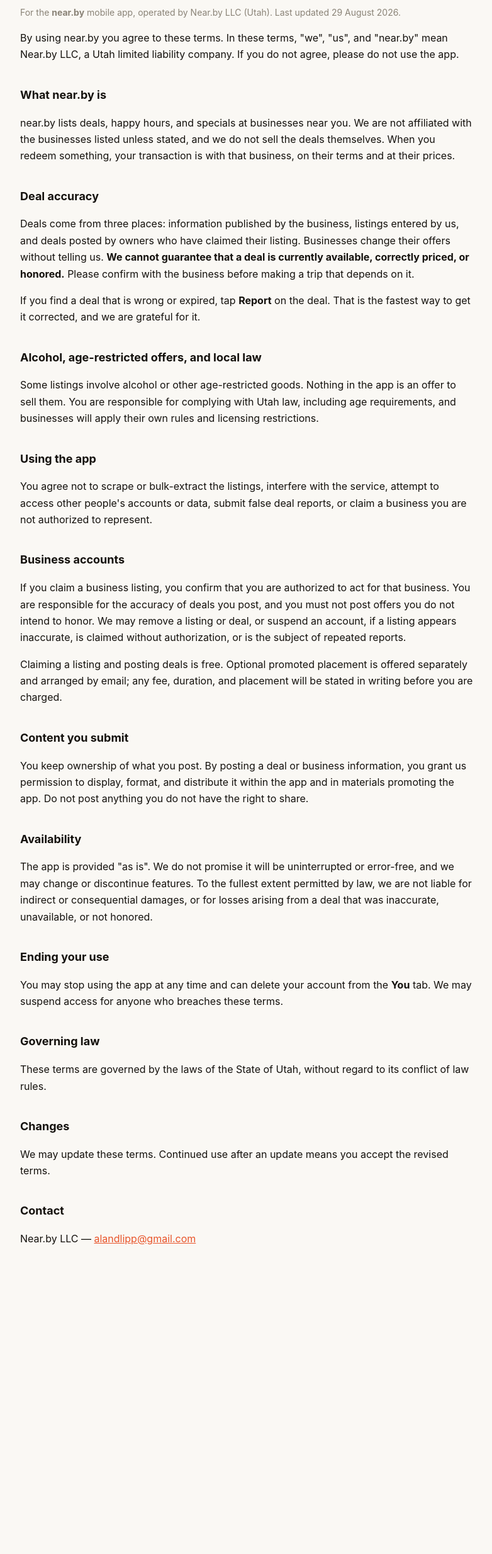
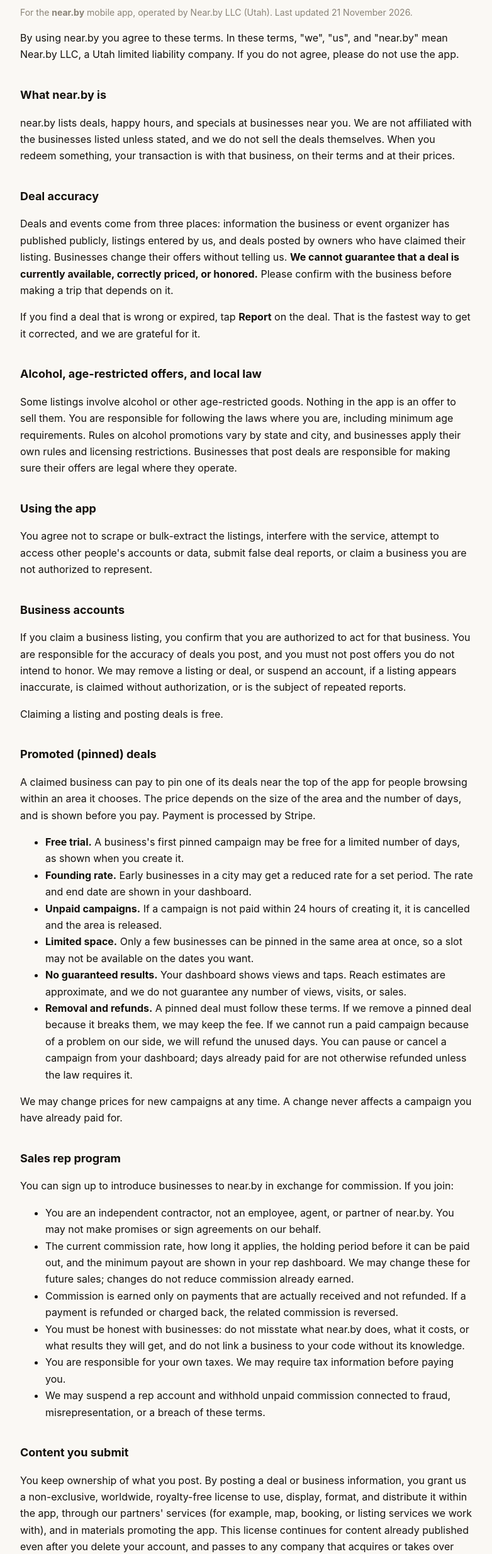
Before and after one commit to alwish45/nearby-legal, a plain HTML site: page terms.html in a window 1280 px wide. Shown: the part 101-2569 px from the top of the page at 63% size, without its empty margins (248-1030 px from the left). Before the commit the page ends 2177 px from the top, so only its background shows below. Drawn offline with Linux system fonts and the light colour scheme.

Commit message:
Update privacy policy and terms to match current app
Privacy: disclose coarse location pings (90-day retention), report
identifiers, saved deals, claim verification data, Stripe payments,
sales rep data, and transfer on acquisition.
Terms: state-neutral alcohol language, pinned deal terms, sales rep
program terms, broader content license, assignment clause.

Co-Authored-By: Claude Opus 5.5 <noreply@anthropic.com>
Claude-Session: https://claude.ai/code/session_01WMga226SyUXkCbxouC8GgP

```diff
--- a/terms.html
+++ b/terms.html
@@ -23,7 +23,7 @@
 <body>
 
 <h1>Terms of Use</h1>
-<p class="updated">For the <strong>near.by</strong> mobile app, operated by Near.by LLC (Utah). Last updated 29 August 2026.</p>
+<p class="updated">For the <strong>near.by</strong> mobile app, operated by Near.by LLC (Utah). Last updated 21 November 2026.</p>
 
 <p>By using near.by you agree to these terms. In these terms, "we", "us", and "near.by" mean Near.by LLC, a Utah limited liability company. If you do not agree, please do not use the app.</p>
 
@@ -31,21 +31,44 @@
 <p>near.by lists deals, happy hours, and specials at businesses near you. We are not affiliated with the businesses listed unless stated, and we do not sell the deals themselves. When you redeem something, your transaction is with that business, on their terms and at their prices.</p>
 
 <h2>Deal accuracy</h2>
-<p>Deals come from three places: information published by the business, listings entered by us, and deals posted by owners who have claimed their listing. Businesses change their offers without telling us. <strong>We cannot guarantee that a deal is currently available, correctly priced, or honored.</strong> Please confirm with the business before making a trip that depends on it.</p>
+<p>Deals and events come from three places: information the business or event organizer has published publicly, listings entered by us, and deals posted by owners who have claimed their listing. Businesses change their offers without telling us. <strong>We cannot guarantee that a deal is currently available, correctly priced, or honored.</strong> Please confirm with the business before making a trip that depends on it.</p>
 <p>If you find a deal that is wrong or expired, tap <strong>Report</strong> on the deal. That is the fastest way to get it corrected, and we are grateful for it.</p>
 
 <h2>Alcohol, age-restricted offers, and local law</h2>
-<p>Some listings involve alcohol or other age-restricted goods. Nothing in the app is an offer to sell them. You are responsible for complying with Utah law, including age requirements, and businesses will apply their own rules and licensing restrictions.</p>
+<p>Some listings involve alcohol or other age-restricted goods. Nothing in the app is an offer to sell them. You are responsible for following the laws where you are, including minimum age requirements. Rules on alcohol promotions vary by state and city, and businesses apply their own rules and licensing restrictions. Businesses that post deals are responsible for making sure their offers are legal where they operate.</p>
 
 <h2>Using the app</h2>
 <p>You agree not to scrape or bulk-extract the listings, interfere with the service, attempt to access other people's accounts or data, submit false deal reports, or claim a business you are not authorized to represent.</p>
 
 <h2>Business accounts</h2>
 <p>If you claim a business listing, you confirm that you are authorized to act for that business. You are responsible for the accuracy of deals you post, and you must not post offers you do not intend to honor. We may remove a listing or deal, or suspend an account, if a listing appears inaccurate, is claimed without authorization, or is the subject of repeated reports.</p>
-<p>Claiming a listing and posting deals is free. Optional promoted placement is offered separately and arranged by email; any fee, duration, and placement will be stated in writing before you are charged.</p>
+<p>Claiming a listing and posting deals is free.</p>
+
+<h2>Promoted (pinned) deals</h2>
+<p>A claimed business can pay to pin one of its deals near the top of the app for people browsing within an area it chooses. The price depends on the size of the area and the number of days, and is shown before you pay. Payment is processed by Stripe.</p>
+<ul>
+  <li><strong>Free trial.</strong> A business's first pinned campaign may be free for a limited number of days, as shown when you create it.</li>
+  <li><strong>Founding rate.</strong> Early businesses in a city may get a reduced rate for a set period. The rate and end date are shown in your dashboard.</li>
+  <li><strong>Unpaid campaigns.</strong> If a campaign is not paid within 24 hours of creating it, it is cancelled and the area is released.</li>
+  <li><strong>Limited space.</strong> Only a few businesses can be pinned in the same area at once, so a slot may not be available on the dates you want.</li>
+  <li><strong>No guaranteed results.</strong> Your dashboard shows views and taps. Reach estimates are approximate, and we do not guarantee any number of views, visits, or sales.</li>
+  <li><strong>Removal and refunds.</strong> A pinned deal must follow these terms. If we remove a pinned deal because it breaks them, we may keep the fee. If we cannot run a paid campaign because of a problem on our side, we will refund the unused days. You can pause or cancel a campaign from your dashboard; days already paid for are not otherwise refunded unless the law requires it.</li>
+</ul>
+<p>We may change prices for new campaigns at any time. A change never affects a campaign you have already paid for.</p>
+
+<h2>Sales rep program</h2>
+<p>You can sign up to introduce businesses to near.by in exchange for commission. If you join:</p>
+<ul>
+  <li>You are an independent contractor, not an employee, agent, or partner of near.by. You may not make promises or sign agreements on our behalf.</li>
+  <li>The current commission rate, how long it applies, the holding period before it can be paid out, and the minimum payout are shown in your rep dashboard. We may change these for future sales; changes do not reduce commission already earned.</li>
+  <li>Commission is earned only on payments that are actually received and not refunded. If a payment is refunded or charged back, the related commission is reversed.</li>
+  <li>You must be honest with businesses: do not misstate what near.by does, what it costs, or what results they will get, and do not link a business to your code without its knowledge.</li>
+  <li>You are responsible for your own taxes. We may require tax information before paying you.</li>
+  <li>We may suspend a rep account and withhold unpaid commission connected to fraud, misrepresentation, or a breach of these terms.</li>
+</ul>
 
 <h2>Content you submit</h2>
-<p>You keep ownership of what you post. By posting a deal or business information, you grant us permission to display, format, and distribute it within the app and in materials promoting the app. Do not post anything you do not have the right to share.</p>
+<p>You keep ownership of what you post. By posting a deal or business information, you grant us a non-exclusive, worldwide, royalty-free license to use, display, format, and distribute it within the app, through our partners' services (for example, map, booking, or listing services we work with), and in materials promoting the app. This license continues for content already published even after you delete your account, and passes to any company that acquires or takes over near.by. Do not post anything you do not have the right to share.</p>
 
 <h2>Availability</h2>
 <p>The app is provided "as is". We do not promise it will be uninterrupted or error-free, and we may change or discontinue features. To the fullest extent permitted by law, we are not liable for indirect or consequential damages, or for losses arising from a deal that was inaccurate, unavailable, or not honored.</p>
@@ -56,6 +79,9 @@
 <h2>Governing law</h2>
 <p>These terms are governed by the laws of the State of Utah, without regard to its conflict of law rules.</p>
 
+<h2>Transfer</h2>
+<p>We may transfer these terms, and the information we hold under our Privacy Policy, to a company that acquires or merges with near.by or takes over the app. That company will be bound by these terms and the Privacy Policy.</p>
+
 <h2>Changes</h2>
 <p>We may update these terms. Continued use after an update means you accept the revised terms.</p>
 
```
Also changed, not shown: privacy.html (+22 -10 lines).
